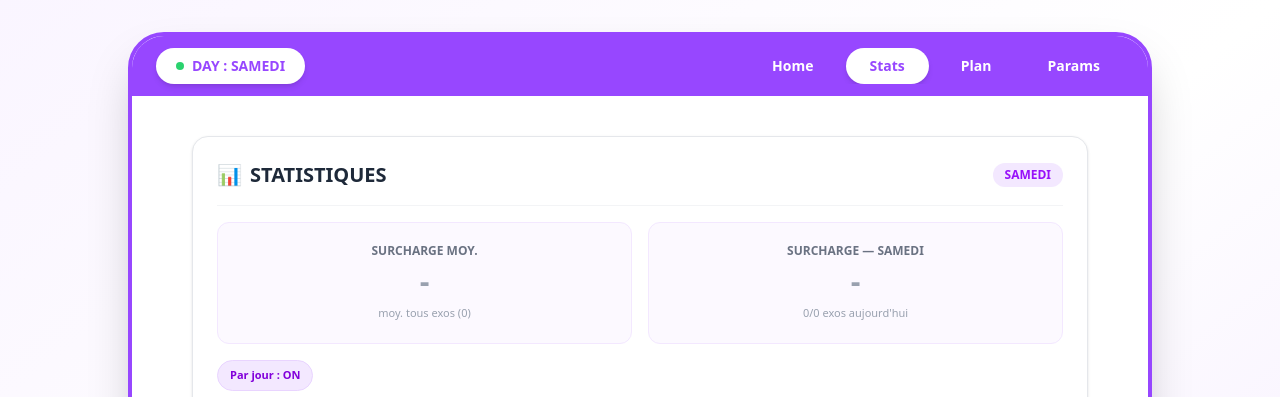
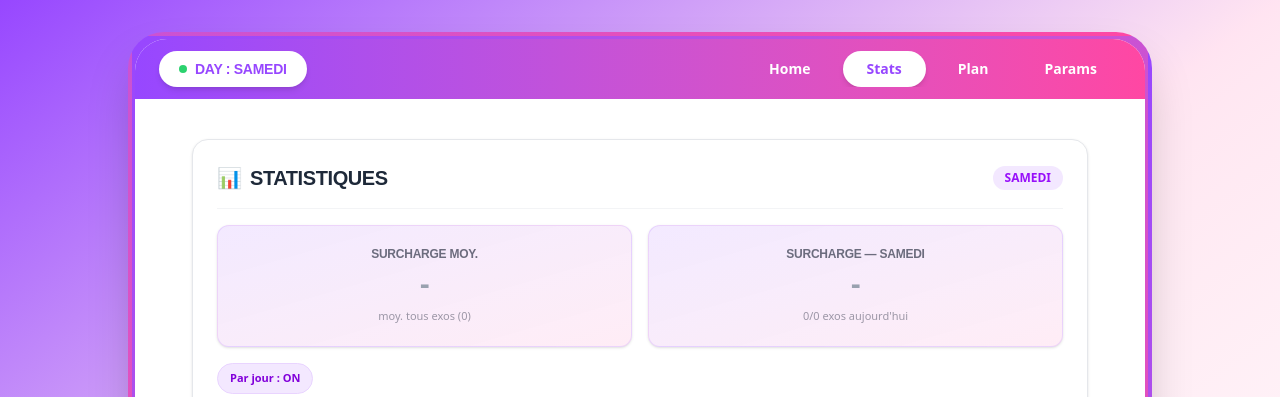
Before and after one commit to 2sitrakamarcel-maker/resps-next-tack, a Next.js app: page / in a window 1280 px wide. Both pictures are taken after a click on the button "Stats". Shown: the top 397 px of the page. Built offline with nearby package versions, Linux system fonts and the light colour scheme; no server answers.

Commit message:
design: gradient #9747FF→#FF47A3 Barlow Condensed vibrant block, keep archi Params/publish

```diff
--- a/src/app/globals.css
+++ b/src/app/globals.css
@@ -1,8 +1,14 @@
 @import "tailwindcss";
+@import url('https://fonts.googleapis.com/css2?family=Barlow+Condensed:wght@600;700;800;900&family=Barlow:wght@400;500;600;700;800&display=swap');
 
 :root {
   --background: #ffffff;
-  --foreground: #171717;
+  --foreground: #0F172A;
+  --volt: #9747FF;
+  --volt-2: #FF47A3;
+  --ink: #0F172A;
+  --signal: #22C55E;
+  --paper: #F8FAFC;
 }
 
 @theme inline {
@@ -23,7 +29,11 @@ html,
 body {
   margin: 0;
   padding: 0;
-  font-family: system-ui, -apple-system, BlinkMacSystemFont, "Segoe UI", Roboto, sans-serif;
+  font-family: "Barlow", system-ui, -apple-system, BlinkMacSystemFont, "Segoe UI", Roboto, sans-serif;
+}
+h1,h2,h3,.font-condensed {
+  font-family: "Barlow Condensed", "Barlow", sans-serif;
+  letter-spacing: -0.02em;
 }
 
 body {
--- a/src/app/layout.js
+++ b/src/app/layout.js
@@ -1,15 +1,4 @@
-import { Geist, Geist_Mono } from "next/font/google";
 import "./globals.css";
-
-const geistSans = Geist({
-  variable: "--font-geist-sans",
-  subsets: ["latin"],
-});
-
-const geistMono = Geist_Mono({
-  variable: "--font-geist-mono",
-  subsets: ["latin"],
-});
 
 export const metadata = {
   title: "Reps Tracker",
@@ -18,10 +7,7 @@ export const metadata = {
 
 export default function RootLayout({ children }) {
   return (
-    <html
-      lang="fr"
-      className={`${geistSans.variable} ${geistMono.variable} h-full antialiased`}
-    >
+    <html lang="fr" className="h-full antialiased">
       <body className="min-h-full flex flex-col">{children}</body>
     </html>
   );
--- a/src/components/HomeView.jsx
+++ b/src/components/HomeView.jsx
@@ -87,7 +87,7 @@ const HomeView = ({ selectedDay, plans, todayReps, setTodayReps, history, setPla
           const isRegress = pct !== null && pct < 0
           const curFilled = curArr.some(s => s !== '')
           return (
-            <div key={item.id} className="flex flex-col gap-3 py-3 px-3 sm:px-4 bg-gray-50/50 rounded-xl border border-gray-100">
+              <div key={item.id} className="flex flex-col gap-3 py-3 px-3 sm:px-4 bg-white border border-gray-200 rounded-xl shadow-sm hover:border-[#FF47A3]/40 transition-colors duration-200">
               <div className="flex items-center justify-between gap-2">
                 <div className="min-w-0">
                   <span className="font-bold text-gray-800 text-sm sm:text-base block truncate">{item.exercise}</span>
@@ -96,7 +96,7 @@ const HomeView = ({ selectedDay, plans, todayReps, setTodayReps, history, setPla
                 <div className="flex items-center gap-2 shrink-0">
                   <input type="text" inputMode="numeric" placeholder="kg" value={item.weight ?? 0} onChange={(e)=> updateWeight(item.id, e.target.value)}
                     className="w-20 text-center py-2 bg-white border border-gray-300 rounded-lg font-bold text-sm focus:outline-none focus:ring-2 focus:ring-[#9747FF] min-h-[44px]" />
-                  <span className={`px-3 py-1.5 rounded-full text-xs font-black shrink-0 ${target.overload ? 'bg-green-100 text-green-700' : 'bg-[#9747FF] text-white'}`}>
+                  <span className={`px-3 py-1.5 rounded-full text-xs font-black shrink-0 bg-gradient-to-r from-[#9747FF] to-[#FF47A3] text-white shadow-sm ${target.overload ? '!from-green-500 !to-emerald-600' : ''}`}>
                     {target.display}
                   </span>
                 </div>
--- a/src/components/Homepage.jsx
+++ b/src/components/Homepage.jsx
@@ -220,9 +220,10 @@ const Homepage = () => {
   }
 
   return (
-    <div className="min-h-[100dvh] bg-gradient-to-br from-purple-50 via-white to-purple-100 p-4 sm:p-4 md:p-8 flex flex-col items-center">
-      <div className="w-full sm:max-w-5xl mx-auto border-0 sm:border-4 border-[#9747FF] rounded-none sm:rounded-[36px] overflow-hidden bg-white shadow-none sm:shadow-2xl flex flex-col min-h-[calc(100dvh-32px)] sm:min-h-[85vh]">
-        <header className="w-full bg-[#9747FF] sticky top-0 z-20" suppressHydrationWarning>
+    <div className="min-h-[100dvh] bg-gradient-to-br from-[#9747FF] via-[#FF47A3]/15 to-white p-4 sm:p-4 md:p-8 flex flex-col items-center">
+      <div className="w-full sm:max-w-5xl mx-auto border-0 sm:border-4 border-transparent bg-gradient-to-br from-[#9747FF] to-[#FF47A3] p-[2px] sm:p-[3px] rounded-none sm:rounded-[36px] shadow-none sm:shadow-2xl flex flex-col min-h-[calc(100dvh-32px)] sm:min-h-[85vh]">
+        <div className="flex-1 bg-white rounded-none sm:rounded-[32px] overflow-hidden flex flex-col min-h-0">
+        <header className="w-full bg-gradient-to-r from-[#9747FF] to-[#FF47A3] sticky top-0 z-20" suppressHydrationWarning>
           <Navbar activeTab={activeTab} onSelectTab={setActiveTab} selectedDay={today || 'LUNDI'} />
         </header>
 
@@ -257,10 +258,11 @@ const Homepage = () => {
             </>
           )}
         </main>
+        </div>
       </div>
 
-      <footer className="w-full max-w-5xl mx-auto text-center px-4 py-6 mt-auto border-t border-purple-100/50 bg-white/80 backdrop-blur">
-        <p className="text-sm sm:text-base font-black tracking-[0.2em] text-gray-800 uppercase">stay hard</p>
+      <footer className="w-full max-w-5xl mx-auto text-center px-4 py-6 mt-auto">
+        <p className="font-condensed text-sm sm:text-base font-black tracking-[0.2em] text-white uppercase drop-shadow">stay hard</p>
       </footer>
     </div>
   )
--- a/src/components/Navbar.jsx
+++ b/src/components/Navbar.jsx
@@ -7,7 +7,7 @@ const Navbar = ({ activeTab, onSelectTab, selectedDay }) => {
 
   return (
     <nav className="w-full px-4 sm:px-6 py-3 flex items-center justify-between gap-2 sm:gap-4">
-      <div className="bg-white text-[#9747FF] rounded-full px-4 sm:px-5 py-1.5 sm:py-2 flex items-center gap-1.5 sm:gap-2 font-black text-xs sm:text-sm shadow-md shrink-0">
+      <div className="bg-white text-[#9747FF] rounded-full px-4 sm:px-5 py-1.5 sm:py-2 flex items-center gap-1.5 sm:gap-2 font-black text-xs sm:text-sm shadow-md shrink-0 font-condensed">
         <span className="w-1.5 h-1.5 sm:w-2 sm:h-2 rounded-full bg-green-500 animate-pulse shrink-0" />
         <span className="whitespace-nowrap">DAY : {selectedDay}</span>
       </div>
--- a/src/components/PlanView.jsx
+++ b/src/components/PlanView.jsx
@@ -33,8 +33,8 @@ const PlanView = ({ today, plans, setPlans }) => {
         return (
           <div
             key={day}
-            className={`rounded-xl sm:rounded-2xl border-2 p-3 sm:p-5 space-y-3 sm:space-y-4 transition-all ${
-              isToday ? 'border-[#9747FF] bg-purple-50/40 shadow-md' : 'border-gray-200 bg-white shadow-sm'
+            className={`rounded-xl sm:rounded-2xl border-2 p-3 sm:p-5 space-y-3 sm:space-y-4 transition-all cursor-pointer hover:shadow-md ${
+              isToday ? 'border-transparent bg-gradient-to-br from-[#9747FF]/15 to-[#FF47A3]/10 shadow-md' : 'border-gray-200 bg-white shadow-sm hover:border-[#FF47A3]/30'
             }`}
           >
             <div className="flex items-center justify-between gap-2">
@@ -98,9 +98,9 @@ const PlanView = ({ today, plans, setPlans }) => {
               ))}
             </div>
 
-            <button
+              <button
               onClick={() => addExercise(day)}
-              className="w-full py-3 rounded-xl border-2 border-dashed border-gray-200 text-sm font-bold text-gray-500 hover:border-[#9747FF] hover:text-[#9747FF] hover:bg-purple-50/50 active:scale-[0.99] transition-all min-h-[44px]"
+              className="w-full py-3 rounded-xl border-2 border-dashed border-gray-200 text-sm font-bold text-gray-500 hover:border-[#FF47A3] hover:text-[#FF47A3] hover:bg-gradient-to-r hover:from-[#9747FF]/5 hover:to-[#FF47A3]/5 active:scale-[0.99] transition-all duration-200 min-h-[44px] cursor-pointer"
             >
               + Ajouter un exercice
             </button>
--- a/src/components/StatsView.jsx
+++ b/src/components/StatsView.jsx
@@ -3,7 +3,7 @@
 import React, { useMemo, useState } from 'react'
 import { DAYS_ORDER, calcDayStats, calcGlobalStats } from '../utils/stats'
 
-const StatsView = ({ plans, todayReps, history, selectedDay, onExport, onImport, syncStatus }) => {
+const StatsView = ({ plans, todayReps, history, selectedDay }) => {
   const [showParJour, setShowParJour] = useState(true)
   const global = useMemo(() => calcGlobalStats(plans, todayReps, history), [plans, todayReps, history])
 
@@ -43,21 +43,21 @@ const StatsView = ({ plans, todayReps, history, selectedDay, onExport, onImport,
         </span>
       </div>
 
-      {/* 2 cartes surcharge */}
+      {/* 2 cartes surcharge — Vibrant */}
       <div className="grid grid-cols-2 gap-3 sm:gap-4">
-        <div className="bg-purple-50/60 p-4 sm:p-5 rounded-xl border border-purple-100 text-center">
-          <span className="text-[11px] sm:text-xs text-gray-500 font-semibold block">SURCHARGE MOY.</span>
-          <span className={`text-2xl sm:text-3xl font-black mt-1 block ${pctColor(global.globalPctAvg)}`}>
+        <div className="bg-gradient-to-br from-[#9747FF]/12 to-[#FF47A3]/10 p-4 sm:p-5 rounded-xl border border-[#9747FF]/15 text-center shadow-sm">
+          <span className="text-[11px] sm:text-xs text-[#0F172A]/60 font-semibold block font-condensed tracking-wide">SURCHARGE MOY.</span>
+          <span className={`text-2xl sm:text-3xl font-black mt-1 block font-condensed ${pctColor(global.globalPctAvg)}`}>
             {global.globalPctAvg !== null ? `${global.globalPctAvg > 0 ? '+' : ''}${global.globalPctAvg.toFixed(1)}%` : '-'}
           </span>
-          <span className="text-[11px] text-gray-400">moy. tous exos ({global.pctCount})</span>
+          <span className="text-[11px] text-[#0F172A]/40">moy. tous exos ({global.pctCount})</span>
         </div>
-        <div className="bg-purple-50/60 p-4 sm:p-5 rounded-xl border border-purple-100 text-center">
-          <span className="text-[11px] sm:text-xs text-gray-500 font-semibold block">SURCHARGE — {selectedDay}</span>
-          <span className={`text-2xl sm:text-3xl font-black mt-1 block ${pctColor(currentDay.dayPct)}`}>
+        <div className="bg-gradient-to-br from-[#9747FF]/12 to-[#FF47A3]/10 p-4 sm:p-5 rounded-xl border border-[#9747FF]/15 text-center shadow-sm">
+          <span className="text-[11px] sm:text-xs text-[#0F172A]/60 font-semibold block font-condensed tracking-wide">SURCHARGE — {selectedDay}</span>
+          <span className={`text-2xl sm:text-3xl font-black mt-1 block font-condensed ${pctColor(currentDay.dayPct)}`}>
             {currentDay.dayPct !== null ? `${currentDay.dayPct > 0 ? '+' : ''}${currentDay.dayPct.toFixed(1)}%` : '-'}
           </span>
-          <span className="text-[11px] text-gray-400">{currentDay.filled}/{currentDay.total} exos aujourd&apos;hui</span>
+          <span className="text-[11px] text-[#0F172A]/40">{currentDay.filled}/{currentDay.total} exos aujourd&apos;hui</span>
         </div>
       </div>
 
@@ -126,26 +126,7 @@ const StatsView = ({ plans, todayReps, history, selectedDay, onExport, onImport,
         )}
       </div>
 
-      <div className="space-y-3">
-        <div className="grid grid-cols-2 gap-2">
-          <button
-            onClick={onExport}
-            className="py-3 rounded-xl bg-white border border-gray-200 font-bold text-sm hover:bg-gray-50 min-h-[44px]"
-          >
-            Export JSON
-          </button>
-          <label className="py-3 rounded-xl bg-white border border-gray-200 font-bold text-sm hover:bg-gray-50 min-h-[44px] flex items-center justify-center cursor-pointer">
-            Import JSON
-            <input type="file" accept=".json" onChange={onImport} className="hidden" />
-          </label>
-        </div>
-        {syncStatus === 'off' && (
-          <p className="text-[11px] text-gray-400 text-center">Sync serveur désactivé — renseigne SUPABASE_URL + SUPABASE_SERVICE_ROLE_KEY pour exporter vers le serveur</p>
-        )}
-        {syncStatus === 'saved' && <p className="text-[11px] text-green-600 text-center">✓ Synchronisé avec le serveur (device_id sans auth)</p>}
-        {syncStatus === 'error' && <p className="text-[11px] text-red-600 text-center">Échec de la synchronisation au serveur</p>}
-        <div className="hidden">{/* stay hard moved to footer */}</div>
-      </div>
+      <div className="hidden">{/* export/import moved to Params */}</div>
     </div>
   )
 }
```
Also changed, not shown: src/components/ParamsView.jsx (+7 -7 lines).
